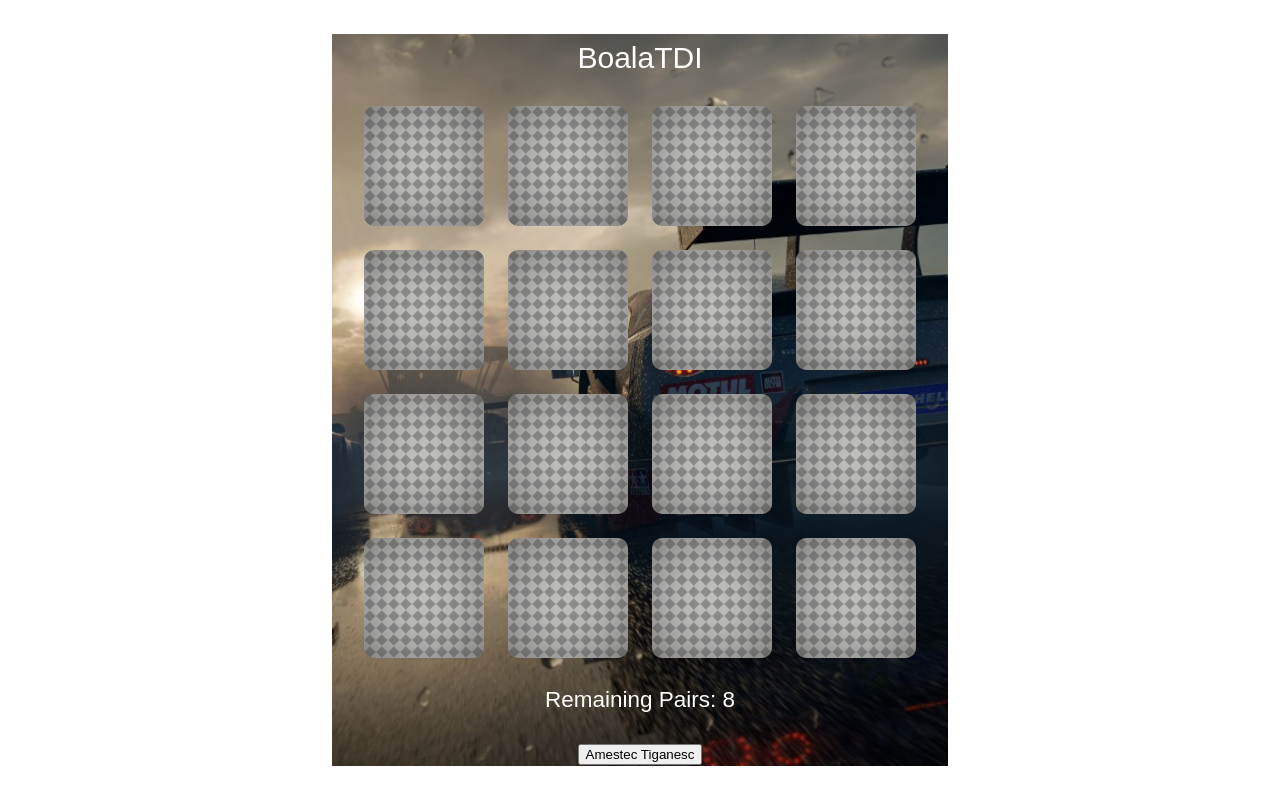
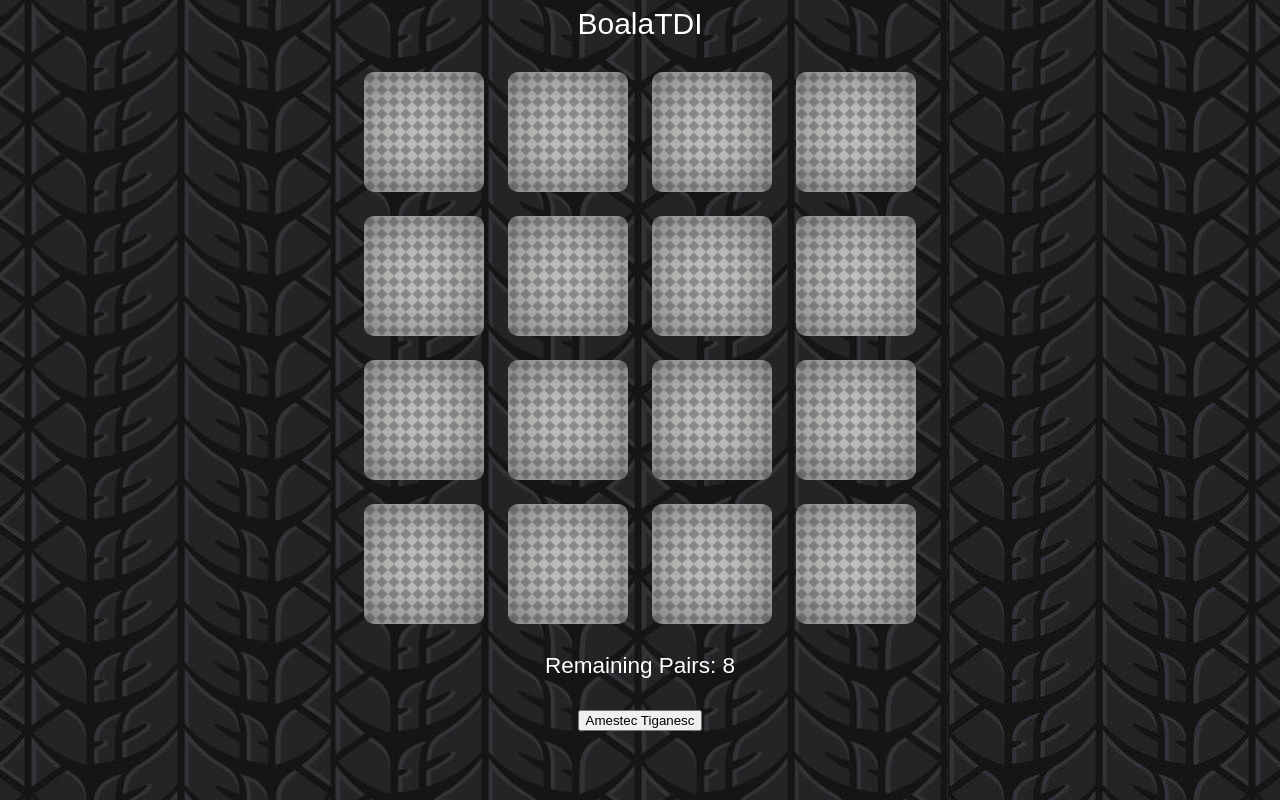
Before and after one commit to StefanBadila/BoalaTDI, a Vue app: page / in a window 1280 px wide. Built offline with nearby package versions, Linux system fonts and the light colour scheme.

Commit message:
mai merg un sezon anvelopele din fundal (+ bgr)

```diff
--- a/src/App.vue
+++ b/src/App.vue
@@ -66,7 +66,16 @@ export default{
 
     }
 
-    const cardItems = [1,2,3,4,5,6,7,8]
+    const cardItems = [
+    'vw',
+    'dacia',
+    'audi',
+    'bmw',
+    'mercedes',
+    'tesla',
+    'mazda',
+    'lambo'
+    ]
 
     cardItems.forEach(item => {
       cardList.value.push({
@@ -157,8 +166,8 @@ html, body {
   left:50%;
   transform: translate(-50%,-50%);
   position: absolute;
-  padding: 10px;
   justify-content: center;
+  background-image: url('/imagini/anvelope-all-season.jpg');
 }
 
 h1 {
@@ -171,13 +180,9 @@ font-family: Arial, Helvetica, sans-serif;
 -moz-osx-font-smotthing: grayscale;
 text-align: center;
 color: #ffffff;
-margin-top: 60px;
-background-image: url('/imagini/motul.jpg');
-height: 100%;
-max-width: 100%;
-background-position: center;
-background-repeat: no-repeat;
-background-size: cover;
+background-image: url('/imagini/anvelope-all-season.jpg');
+height: 100vh;
+padding-top: 200px;
 }
 
 
--- a/src/components/Card.vue
+++ b/src/components/Card.vue
@@ -10,7 +10,7 @@ props:{
         required: true
     },
     value: {
-        type: Number,
+        type: String,
         required: true
     },
 
@@ -36,7 +36,7 @@ setup(props, context) {
 <template>
 <div class="card" @click="selectCard">
         <div v-if="visible" class="card-face is-front">
-        {{ value }} --{{ position }}
+        {{ value }}
         <img v-if="matched" src="/imagini/checkmark.svg"
             class="icon-checkmark"/>
     </div>
@@ -68,8 +68,8 @@ setup(props, context) {
 
 .icon-checkmark{
         position: absolute;
-        right: 0;
-        bottom: 0;
+        right: 5px;
+        bottom: 5px;
 
 }
 
```
Also changed, not shown: public/imagini/anvelope-all-season.jpg (added), public/imagini/motul.jpg (deleted).
